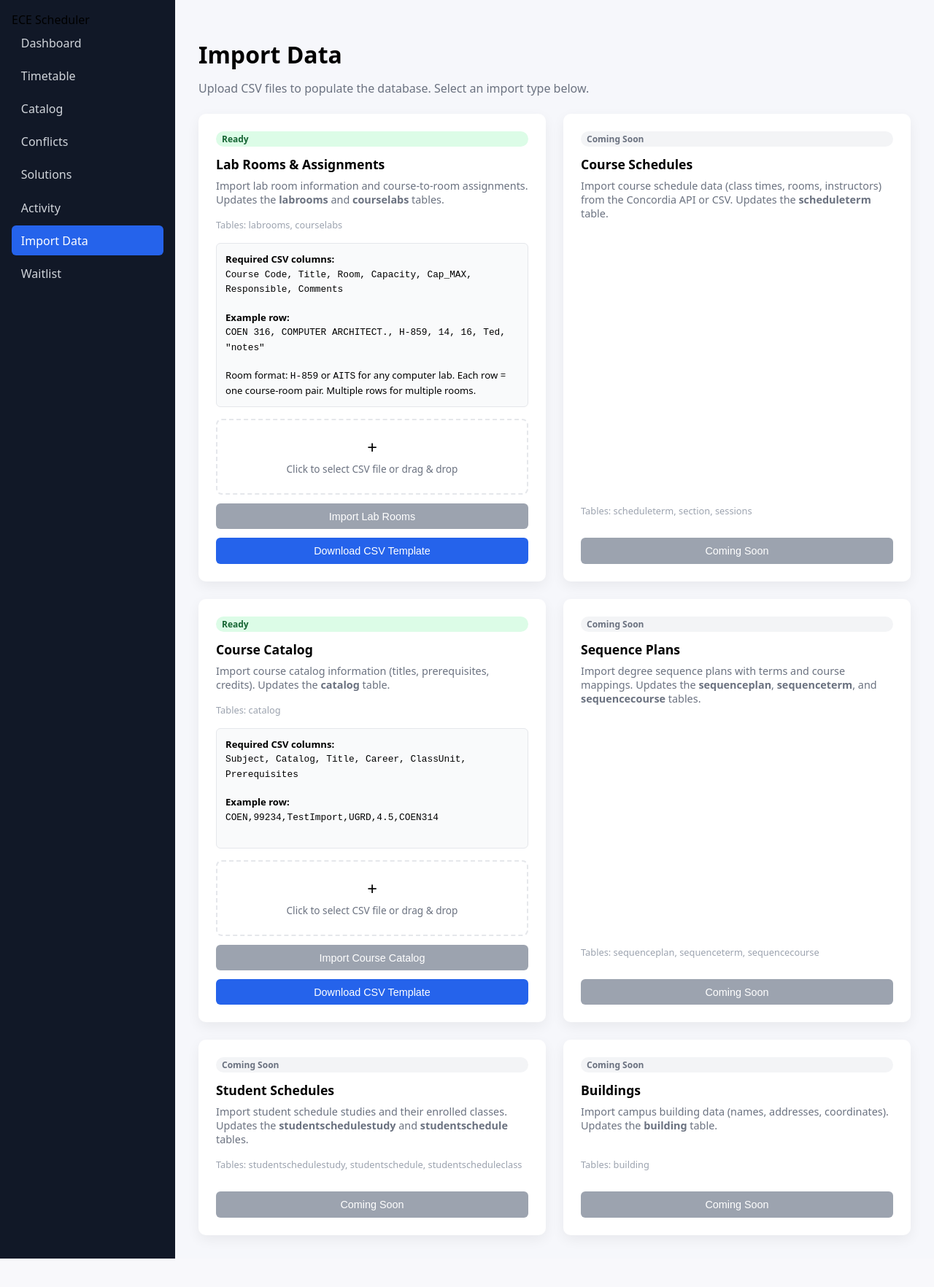
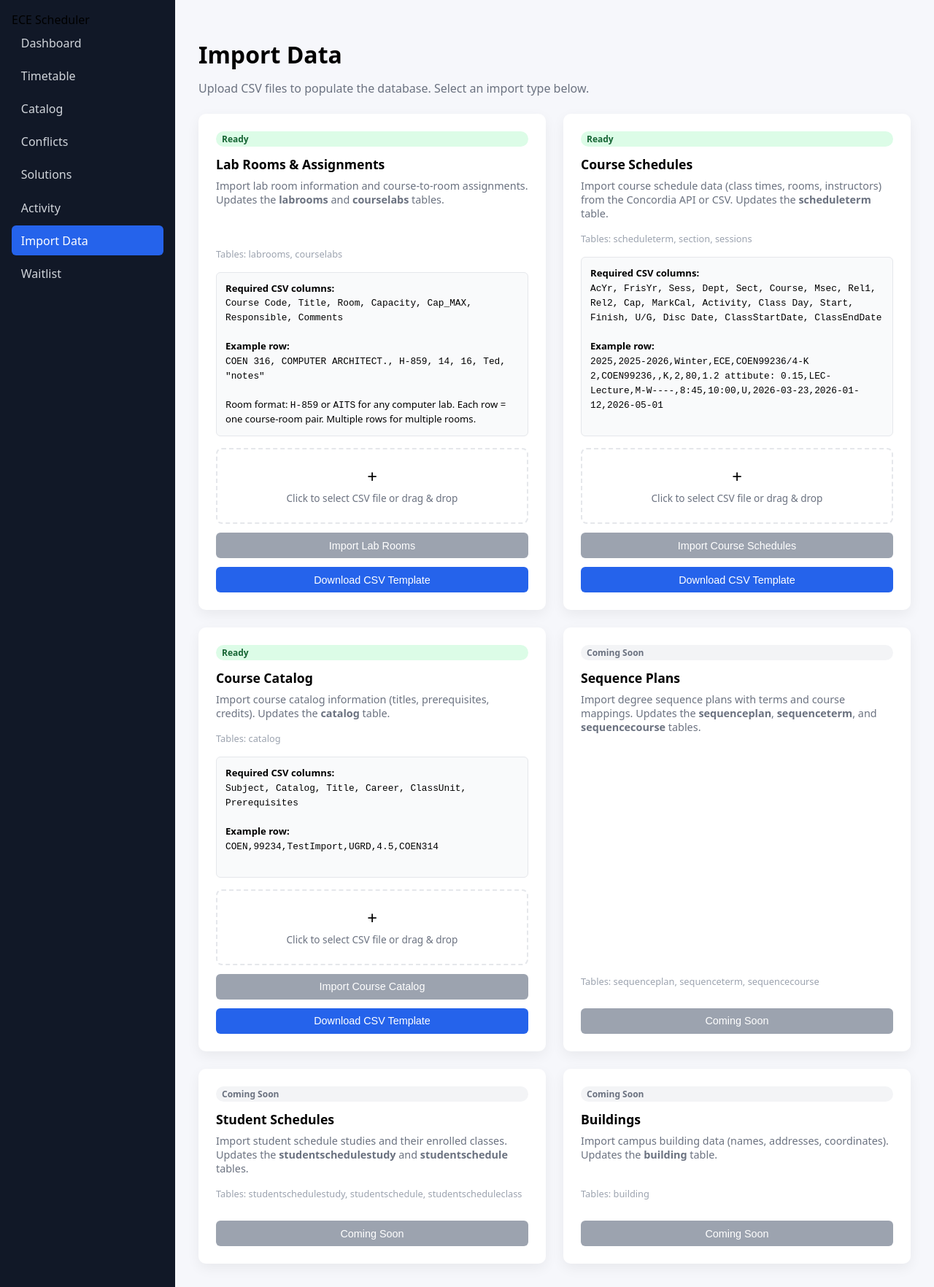
Before and after one commit to CelinZiad/490-10-Classes-Scheduler, a Flask app: page /import in a window 1280 px wide. Shown: the whole page at 73% size. Before the commit the page ends 1725 px from the top, so only its background shows below. Run offline with Flask 3, Linux system fonts and the light colour scheme; some libraries are stand-ins or nearby versions.

Commit message:
Add schedule import

```diff
--- a/app.py
+++ b/app.py
@@ -1593,8 +1593,8 @@ def import_catalog():
         db.session.commit()
     except Exception as e:
         db.session.rollback()
-        app.logger.error("Lab room import failed: %s", e)
-        return jsonify({"status": "error", "message": "A database error occurred while importing lab rooms."}), 500
+        app.logger.error("Catalog import failed: %s", e)
+        return jsonify({"status": "error", "message": "A database error occurred while importing catalog courses."}), 500
 
     return jsonify({
         "status": "success",
@@ -1604,5 +1604,226 @@ def import_catalog():
         "skipped": skipped
     })
 
+def _get_course_days(class_day_string):
+    if len(class_day_string) != 7:
+        print(f"Invalid class day string: {class_day_string}")
+        return None
+    days = []
+    for index, char in enumerate(class_day_string):
+        if char == '-':
+            days.append(False)
+        else:
+            days.append(True)
+    return days
+
+def _parse_schedules_csv(file_stream):
+    """Parse uploaded CSV and return list of row dicts."""
+    text = file_stream.read().decode("utf-8-sig")
+    reader = csv.reader(io.StringIO(text))
+    header = next(reader, None)
+    if header is None:
+        return "No header found", []
+    rows = []
+    i = 1
+    for row in reader:
+        if len(row) != 19:
+            return f"Expected 19 columns per row, row {i} invalid", []
+        days = _get_course_days(row[12].strip())
+        if days is None:
+            return f"Invalid class day string in row {i}", []
+
+        section = ""
+        if (row[6].strip() != ""):
+            section = row[6].strip()
+        else:
+            section = row[7].strip()
+
+        # 1st, 3rd, 4th digit of year + (1 (summer), 2(fall), 3(fall/winter), 4(winter), 5(spring, CCCE), 6(winter, CCCE))
+        if (row[2].strip() == "Winter"):
+            year = int(row[0].strip()) - 1
+            year_str = str(year)
+            session = '13W'
+            termcode = year_str[0] + year_str[2] + year_str[3] + '4'
+        elif (row[2].strip() == "Summer"):
+            if (row[6].strip() == 'COEN390' or row[6].strip() == 'ELEC390'):
+                year = int(row[0].strip())
+                year_str = str(year)
+                session = '13W'
+                termcode = year_str[0] + year_str[2] + year_str[3] + '1'
+            else:
+                year = int(row[0].strip())
+                year_str = str(year)
+                if (int(row[16].strip().split('-')[1]) <= 6):
+                    session = '6H1'
+                else:
+                    session = '6H2'
+                termcode = year_str[0] + year_str[2] + year_str[3] + '1'
+        else: # Fall
+            year = int(row[0].strip())
+            year_str = str(year)
+            session = '13W'
+            termcode = year_str[0] + year_str[2] + year_str[3] + '2'
+
+        career = 'UGRD' if row[15].strip() == 'U' else 'GRAD'
+
+        department = ""
+        faculty = ""
+        facultydescription = ""
+        if (row[3].strip() == "ECE"):
+            department = 'ELECCOEN'
+            faculty = 'ENCS'
+            facultydescription = 'Gina Cody School of Engineering & Computer Science'
+
+        rows.append({
+            "subject": row[5].strip()[:4],
+            "catalog": row[5].strip()[4:],
+            "section": section,
+            "componentcode": row[11].strip().split("-")[0],
+            "termcode": termcode,
+            "classnumber": '',
+            "session": session,
+            "buildingcode": '',
+            "room": '',
+            "instructionmodecode": '',
+            "locationcode": '',
+            "currentwaitlisttotal": '',
+            "waitlistcapacity": '',
+            "enrollmentcapacity": row[9].strip(),
+            "currentenrollment": '',
+            "departmentcode": department,
+            "facultycode": faculty,
+            "classstarttime": row[13].strip(),
+            "classendtime": row[14].strip(),
+            "classstartdate": row[17].strip(),
+            "classenddate": row[18].strip(),
+            "mondays": days[0],
+            "tuesdays": days[1],
+            "wednesdays": days[2],
+            "thursdays": days[3],
+            "fridays": days[4],
+            "saturdays": days[5],
+            "sundays": days[6],
+            "facultydescription": facultydescription,
+            "career": career,
+            "meetingpatternnumber": '1',
+            "cid": ''
+        })
+        i += 1
+    return "success", rows
+
+@app.post("/api/import/schedules")
+def import_schedules():
+    f = request.files.get("file")
+    if not f or not f.filename.endswith(".csv"):
+        return jsonify({"status": "error", "message": "Please upload a .csv file."}), 400
+
+    message, rows = _parse_schedules_csv(f.stream)
+    if message != "success":
+        return jsonify({"status": "error", "message": message}), 400
+
+    schedules_upserted = 0
+    sections_added = 0
+    skipped = 0
+
+    try:
+        for row in rows:
+            # Complete schedule data
+            result = db.session.execute(
+                db.text(f"""
+                        SELECT classnumber FROM section WHERE
+                        subject = :subject AND catalog = :catalog AND
+                        section = :section AND term = :term
+                """),
+                {
+                    "subject": row["subject"],
+                    "catalog": row["catalog"],
+                    "section": row["section"],
+                    "term": row["termcode"]
+                }
+            ).mappings().first()
+            if result:
+                row["classnumber"] = result["classnumber"]
+            else:
+                result = db.session.execute(
+                    db.text(f"""
+                            INSERT INTO section (term, session, subject, catalog, component, classnumber, classenrollcapacity, section)
+                            VALUES (:term, :session, :subject, :catalog, :componentcode,
+                            (SELECT COALESCE(MAX(classnumber), 0) + 1 FROM section), :enrollmentcapacity, :section)
+                            RETURNING classnumber;
+                    """),
+                    {
+                        "term": row["termcode"],
+                        "session": row["session"],
+                        "subject": row["subject"],
+                        "catalog": row["catalog"],
+                        "componentcode": row["componentcode"],
+                        "enrollmentcapacity": row["enrollmentcapacity"],
+                        "section": row["section"]
+                    }
+                ).mappings().first()
+                row["classnumber"] = result["classnumber"]
+                sections_added += 1
+
+            # Upsert schedule
+            db.session.execute(
+                db.text(f"""
+                    INSERT INTO scheduleterm (subject, "catalog", "section", componentcode, termcode,
+                    classnumber, "session", enrollmentcapacity, departmentcode, facultycode,
+                    classstarttime, classendtime, classstartdate, classenddate,
+                    mondays, tuesdays, wednesdays, thursdays, fridays, saturdays, sundays,
+                    facultydescription, career, meetingpatternnumber)
+                    VALUES (:subject, :catalog, :section, :componentcode, :termcode,
+                    :classnumber, :session, :enrollmentcapacity, :departmentcode, :facultycode,
+                    :classstarttime, :classendtime, :classstartdate, :classenddate,
+                    :mondays, :tuesdays, :wednesdays, :thursdays, :fridays, :saturdays, :sundays,
+                    :facultydescription, :career, '1')
+                    ON CONFLICT (subject, "catalog", section, termcode, classnumber, meetingpatternnumber)
+                    DO UPDATE SET componentcode = EXCLUDED.componentcode, session = EXCLUDED.session, enrollmentcapacity = EXCLUDED.enrollmentcapacity, departmentcode = EXCLUDED.departmentcode, facultycode = EXCLUDED.facultycode,
+                    classstarttime = EXCLUDED.classstarttime, classendtime = EXCLUDED.classendtime, classstartdate = EXCLUDED.classstartdate, classenddate = EXCLUDED.classenddate,
+                    mondays = EXCLUDED.mondays, tuesdays = EXCLUDED.tuesdays, wednesdays = EXCLUDED.wednesdays, thursdays = EXCLUDED.thursdays, fridays = EXCLUDED.fridays, saturdays = EXCLUDED.saturdays, sundays = EXCLUDED.sundays,
+                    facultydescription = EXCLUDED.facultydescription, career = EXCLUDED.career;
+                """),
+                {
+                    "subject": row["subject"],
+                    "catalog": row["catalog"],
+                    "section": row["section"],
+                    "componentcode": row["componentcode"],
+                    "termcode": row["termcode"],
+                    "classnumber": row["classnumber"],
+                    "session": row["session"],
+                    "enrollmentcapacity": row["enrollmentcapacity"],
+                    "departmentcode": row["departmentcode"],
+                    "facultycode": row["facultycode"],
+                    "classstarttime": row["classstarttime"],
+                    "classendtime": row["classendtime"],
+                    "classstartdate": row["classstartdate"],
+                    "classenddate": row["classenddate"],
+                    "mondays": row["mondays"],
+                    "tuesdays": row["tuesdays"],
+                    "wednesdays": row["wednesdays"],
+                    "thursdays": row["thursdays"],
+                    "fridays": row["fridays"],
+                    "saturdays": row["saturdays"],
+                    "sundays": row["sundays"],
+                    "facultydescription": row["facultydescription"],
+                    "career": row["career"]
+                }
+            )
+            schedules_upserted += 1
+        db.session.commit()
+    except Exception as e:
+        db.session.rollback()
+        app.logger.error("Schedule import failed: %s", e)
+        return jsonify({"status": "error", "message": "A database error occurred while importing schedules."}), 500
+
+    return jsonify({
+        "status": "success",
+        "rows_processed": len(rows),
+        "schedules_upserted": schedules_upserted,
+        "sections_added": sections_added,
+        "skipped": skipped
+    })
+
+
 if __name__ == "__main__":
     app.run(debug=True, host="127.0.0.1", port=5000)
--- a/templates/import-data.html
+++ b/templates/import-data.html
@@ -196,13 +196,36 @@
     <div class="result-box" id="result-labrooms"></div>
   </div>
 
-  <!-- Schedules (Coming Soon) -->
+  <!-- Schedules (Implemented) -->
   <div class="import-card">
-    <span class="badge badge-soon">Coming Soon</span>
+    <span class="badge badge-ready">Ready</span>
     <h3>Course Schedules</h3>
     <p>Import course schedule data (class times, rooms, instructors) from the Concordia API or CSV. Updates the <strong>scheduleterm</strong> table.</p>
     <div class="tables">Tables: scheduleterm, section, sessions</div>
-    <button class="import-btn" disabled>Coming Soon</button>
+
+    <div class="format-box">
+      <strong>Required CSV columns:</strong><br>
+      <code>AcYr, FrisYr, Sess, Dept, Sect, Course, Msec, Rel1, Rel2, Cap, MarkCal, Activity, Class Day, Start, Finish, U/G, Disc Date, ClassStartDate, ClassEndDate</code><br><br>
+      <strong>Example row:</strong><br>
+      <code>2025,2025-2026,Winter,ECE,COEN99236/4-K 2,COEN99236,,K,2,80,1.2 attibute: 0.15,LEC-Lecture,M-W----,8:45,10:00,U,2026-03-23,2026-01-12,2026-05-01</code><br><br>
+    </div>
+
+    <div class="upload-area" id="upload-schedules" onclick="document.getElementById('file-schedules').click()">
+      <input type="file" id="file-schedules" accept=".csv">
+      <div class="upload-icon">+</div>
+      <div class="upload-text">Click to select CSV file or drag &amp; drop</div>
+      <div class="file-name" id="filename-schedules"></div>
+    </div>
+
+    <button class="import-btn" id="btn-schedules" disabled onclick="importSchedules()">
+      Import Course Schedules
+    </button>
+
+    <button class="import-btn" id="btn-template-schedules" onclick="window.location.href='/static/csv/schedules_template.csv'">
+      Download CSV Template
+    </button>
+
+    <div class="result-box" id="result-schedules"></div>
   </div>
 
   <!-- Course Catalog (Implemented) -->
@@ -308,6 +331,12 @@
   const importBtnCatalog = document.getElementById("btn-catalog");
   setupElements(fileInputCatalog, uploadAreaCatalog, filenameElCatalog, importBtnCatalog);
 
+  const fileInputSchedules = document.getElementById("file-schedules");
+  const uploadAreaSchedules = document.getElementById("upload-schedules");
+  const filenameElSchedules = document.getElementById("filename-schedules");
+  const importBtnSchedules = document.getElementById("btn-schedules");
+  setupElements(fileInputSchedules, uploadAreaSchedules, filenameElSchedules, importBtnSchedules);
+
   /* ---- Import action ---- */
   async function importLabRooms() {
     const file = fileInputLabrooms.files[0];
@@ -351,7 +380,44 @@
   }
 
   async function importSchedules() {
+    const file = fileInputSchedules.files[0];
+    if (!file) return;
 
+    const resultEl = document.getElementById("result-schedules");
+    resultEl.className = "result-box";
+    resultEl.innerHTML = "";
+
+    importBtnSchedules.disabled = true;
+    importBtnSchedules.innerHTML = '<span class="spinner"></span> Importing...';
+
+    const formData = new FormData();
+    formData.append("file", file);
+
+    try {
+      const res = await fetch("/api/import/schedules", { method: "POST", body: formData });
+      const data = await res.json();
+
+      if (data.status === "success") {
+        resultEl.className = "result-box success";
+        let html = `<strong>Import successful!</strong>`;
+        html += `<ul>`;
+        html += `<li>${data.sections_added} section(s) inserted</li>`;
+        html += `<li>${data.schedules_upserted} schedule(s) upserted</li>`;
+        html += `<li>${data.rows_processed} row(s) processed</li>`;
+        if (data.skipped > 0) html += `<li>${data.skipped} row(s) skipped</li>`;
+        html += `</ul>`;
+        resultEl.innerHTML = html;
+      } else {
+        resultEl.className = "result-box error";
+        resultEl.innerHTML = `<strong>Import failed:</strong> ${data.message}`;
+      }
+    } catch (err) {
+      resultEl.className = "result-box error";
+      resultEl.innerHTML = `<strong>Error:</strong> ${err.message}`;
+    } finally {
+      importBtnSchedules.disabled = false;
+      importBtnSchedules.textContent = "Import Schedules";
+    }
   }
 
   async function importCatalog() {
```
Also changed, not shown: static/csv/schedules_template.csv (added, +12 -0 lines).
